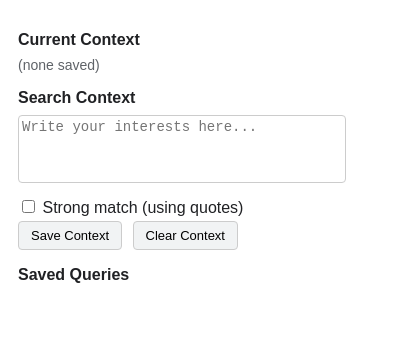
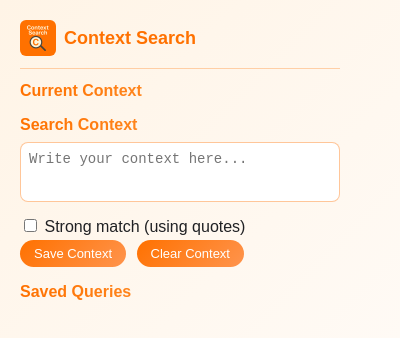
Before and after one commit to ightdragon/ResearchContextExtension, a browser extension: page popup.html in a window 400 px wide. Drawn offline with Linux system fonts and the light colour scheme.

Commit message:
Update V1: UI polish, orange accent, header logo, manifest icons

```diff
--- a/background.js
+++ b/background.js
@@ -35,7 +35,6 @@ chrome.webNavigation.onBeforeNavigate.addListener((details) => {
 
 // Core query handler
 function handleQuery(query, forceAppend = false, tabId = null) {
-  console.log("handleQuery called with query:", query);
   chrome.storage.local.get({ context: "", queries: [], strong: false }, (data) => {
     let context = (data.context || "").trim();
     let modifiedQuery = query;
@@ -67,7 +66,6 @@ function handleQuery(query, forceAppend = false, tabId = null) {
 
     // Prevent duplicate consecutive entries
     if (queries.length === 0 || queries[queries.length - 1].fullQuery !== newEntry.fullQuery) {
-      console.log("Saving to history:", newEntry);
 
       queries.push(newEntry);
 
@@ -77,7 +75,6 @@ function handleQuery(query, forceAppend = false, tabId = null) {
       }
 
       chrome.storage.local.set({ queries }, () => {
-        console.log("Saved query:", newEntry.fullQuery);
       });
     }
 
--- a/popup.html
+++ b/popup.html
@@ -5,11 +5,16 @@
   <link rel="stylesheet" href="styles.css">
 </head>
 <body>
+  <div class="header">
+  <img src="images/icon.png" alt="Context Search" class="logo">
+  <span class="title">Context Search</span>
+</div>
+<hr>
   <h2>Current Context</h2>
   <p id="currentContext">(none saved)</p>
 
   <h3>Search Context</h3>
-  <textarea id="contextInput" placeholder="Write your interests here..."></textarea>
+  <textarea id="contextInput" placeholder="Write your context here..."></textarea>
 <div>
   <input type="checkbox" id="strongContext">
   <label for="strongContext">Strong match (using quotes)</label>
--- a/popup.js
+++ b/popup.js
@@ -1,5 +1,4 @@
 document.addEventListener("DOMContentLoaded", () => {
-  console.log("Popup loaded ✅");
 
   const list = document.getElementById("queryList");
   const contextInput = document.getElementById("contextInput");
@@ -11,11 +10,10 @@ document.addEventListener("DOMContentLoaded", () => {
 
   function loadData() {
       chrome.storage.local.get({ context: "", queries: [], strong: false }, (data) => {
-        contextInput.value = data.context || "";
-        currentContext.textContent = data.context || "(none saved)";
+  contextInput.value = data.context || "";
+  currentContext.textContent = data.context || "";
         document.getElementById("strongContext").checked = data.strong || false;
-      console.log("Loaded context:", data.context);
-      console.log("Loaded queries:", data.queries);
+    // loaded data
 
       // Clear history before re-render
       list.innerHTML = "";
@@ -89,7 +87,6 @@ document.addEventListener("DOMContentLoaded", () => {
     strongContextCheckbox.addEventListener("change", () => {
       const strong = strongContextCheckbox.checked;
       chrome.storage.local.set({ strong }, () => {
-        console.log("Strong match updated:", strong);
       });
     });
 
@@ -97,8 +94,7 @@ document.addEventListener("DOMContentLoaded", () => {
   clearButton.addEventListener("click", () => {
     chrome.storage.local.set({ context: "" }, () => {
       contextInput.value = "";
-      currentContext.textContent = "(none saved)";
-      console.log("Context cleared");
+  currentContext.textContent = "";
     });
   });
 
@@ -107,8 +103,7 @@ document.addEventListener("DOMContentLoaded", () => {
       let context = contextInput.value.trim();
       const strong = document.getElementById("strongContext").checked;
       chrome.storage.local.set({ context, strong }, () => {
-        currentContext.textContent = context || "(none saved)";
-        console.log("Context saved:", {context, strong});
+  currentContext.textContent = context || "";
       });
   }
 });
--- a/styles.css
+++ b/styles.css
@@ -1,11 +1,12 @@
 body {
   font-family: Arial, sans-serif;
-  padding: 10px;
-  width: 320px;        /* 🔹 compact width */
-  height: 300px;       /* 🔹 fixed smaller height */
-  background: #ffffff;
+  padding: 12px;
+  width: 320px;
+  height: 300px;
+  background: linear-gradient(135deg, #fff4e6 0%, #fffaf5 100%); /* 🔹 soft gradient */
   color: #202124;
   overflow: hidden;
+  border-radius: 12px;   /* 🔹 softer corners */
 }
 
 /* Headings */
@@ -13,43 +14,81 @@ h2, h3 {
   margin-bottom: 8px;
   font-size: 16px;
   font-weight: 600;
-  color: #202124;
+  color: #ff7100;
+  background: linear-gradient(to right, #ff7100, #ffa64d); /* 🔹 orange gradient text */
+  -webkit-background-clip: text;
+  -webkit-text-fill-color: transparent;
 }
 
-/* Context input */
 textarea {
   width: 100%;
   height: 60px;
-  margin-bottom: 10px;
-  margin-right: 50px;
+  margin: 0 0 10px 0;   /* 🔹 balanced: only bottom spacing */
   font-size: 14px;
-  padding: 3px;
-  border-radius: 4px;
-  border: 1px solid #ccc;
+  padding: 8px;
+  border-radius: 8px;
+  border: 1px solid rgba(255,113,0,0.4); /* soft orange border */
   resize: none;
+  background: #fff;
+  transition: box-shadow 0.2s ease;
+  box-sizing: border-box; /* 🔹 ensures perfect fit */
+}
+textarea:focus {
+  outline: none;
+  box-shadow: 0 0 6px rgba(255,113,0,0.4);
+}
+
+.header {
+  display: flex;
+  align-items: center;
+  margin-bottom: 12px;
+}
+
+.logo {
+  width: 32px;       /* bigger, more visible */
+  height: 32px;
+  margin-right: 8px;
+  background: #ff7100;  /* keeps contrast with transparent logo */
+  border-radius: 6px;   /* smoother edges */
+  padding: 2px;         /* optional, keeps logo centered in box */
+}
+
+.title {
+  font-size: 18px;   /* adjust text size so it balances with logo */
+  font-weight: 700;
+  color: #ff7100;
+}
+
+hr {
+  border: none;
+  border-top: 1px solid rgba(255,113,0,0.3); /* subtle divider */
+  margin: 8px 0 12px 0; /* balanced spacing */
 }
 
 /* Buttons */
 button {
   margin-right: 6px;
   margin-top: 4px;
-  padding: 6px 12px;
+  padding: 6px 14px;
   font-size: 13px;
-  border-radius: 4px;
-  border: 1px solid #ccc;
-  background: #f1f3f4;
+  border-radius: 20px; /* 🔹 pill shape */
+  border: none;
+  background: linear-gradient(135deg, #ff7100, #ff944d);
+  color: white;
   cursor: pointer;
+  transition: transform 0.15s, box-shadow 0.15s;
 }
-
 button:hover {
-  background: #e2e5e7;
+  transform: translateY(-2px);
+  box-shadow: 0 2px 6px rgba(255,113,0,0.3);
 }
 
 /* Current context */
 #currentContext {
   font-size: 14px;
   margin: 6px 0;
-  color: #5f6368;
+  color: #202124;
+  font-weight: 600;   /* 🔹 makes it bold */
 }
 
 /* History list */
@@ -61,34 +100,34 @@ ul {
 
 li {
   font-size: 13px;
-  margin: 4px 0;
-  padding: 4px;
-  border-bottom: 1px solid #e0e0e0;
+  margin: 6px 0;
+  padding: 6px 8px;
+  border-radius: 6px;
+  background: rgba(255,113,0,0.05); /* 🔹 soft orange wash */
+  display: flex;
+  justify-content: space-between;
+  align-items: center;
+  transition: background 0.2s;
   cursor: pointer;
 }
-
 li:hover {
-  background: #f8f9fa;
+  background: rgba(255,113,0,0.12); /* 🔹 fluid hover */
 }
 
 .delete-history {
-  float: right;
   background: transparent;
   border: none;
   font-size: 14px;
-  color: #d93025; /* Google red */
+  color: #ff7100;
   cursor: pointer;
-  padding: 0;
-  margin-left: 8px;
+  padding: 0 6px;
+  transition: color 0.2s;
 }
-
 .delete-history:hover {
-  color: #a50e0e;
+  color: #e65f00;
 }
 
 .history-query {
-  display: inline-block;
-  margin-right: 10px;   /* ✅ space between query and timestamp */
   font-weight: 500;
   color: #202124;
 }
@@ -96,13 +135,11 @@ li:hover {
 .history-timestamp {
   font-size: 12px;
   color: #5f6368;
+  margin-left: 6px;
 }
 
 #queryList {
-  max-height: 150px;   /* 🔹 only show a few queries */
-  overflow-y: auto;    /* 🔹 scroll if more queries exist */
-  margin: 0;
-  padding: 0;
-  /*border: 1px solid #e0e0e0;
-  border-radius: 4px;*/
+  max-height: 150px;
+  overflow-y: auto;
+  padding-right: 4px;
 }
```
Also changed, not shown: images/icon.png (added), images/icon128.png (added), images/icon16.png (added), images/icon48.png (added), manifest.json.
